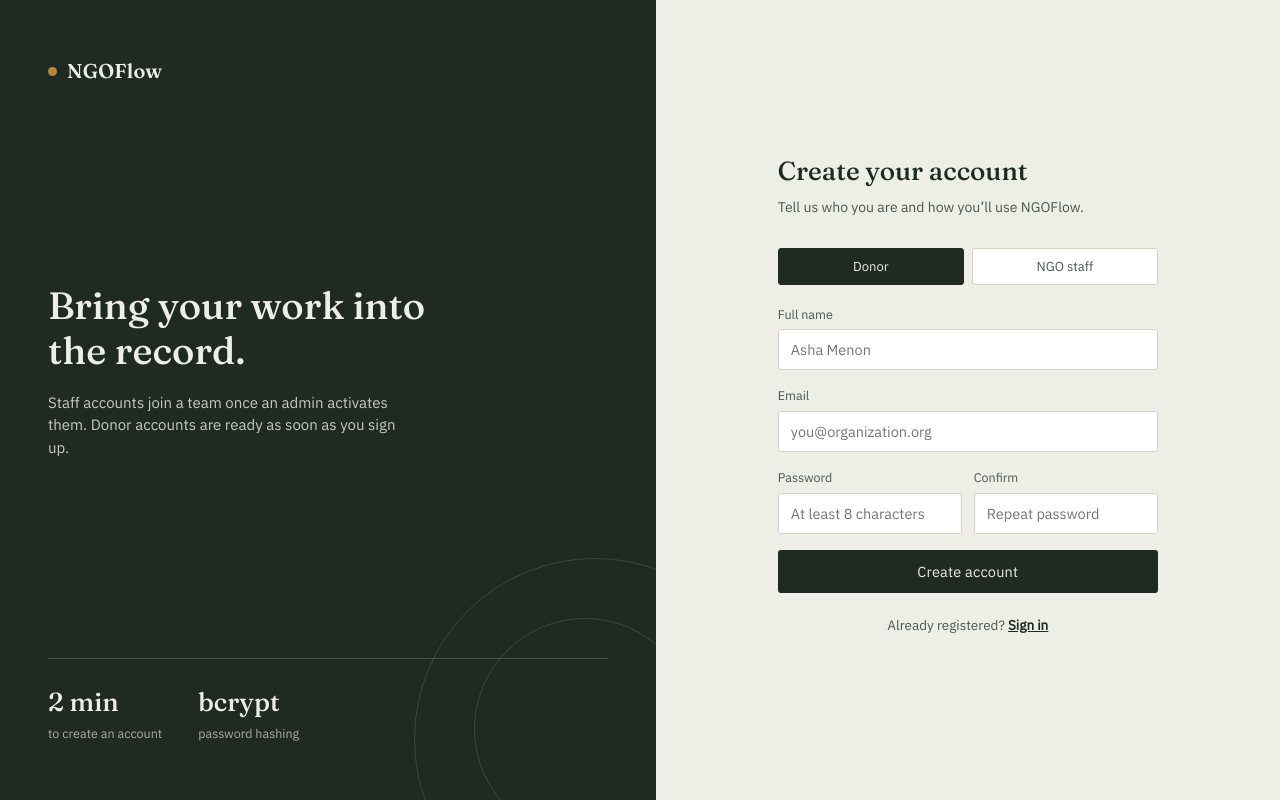
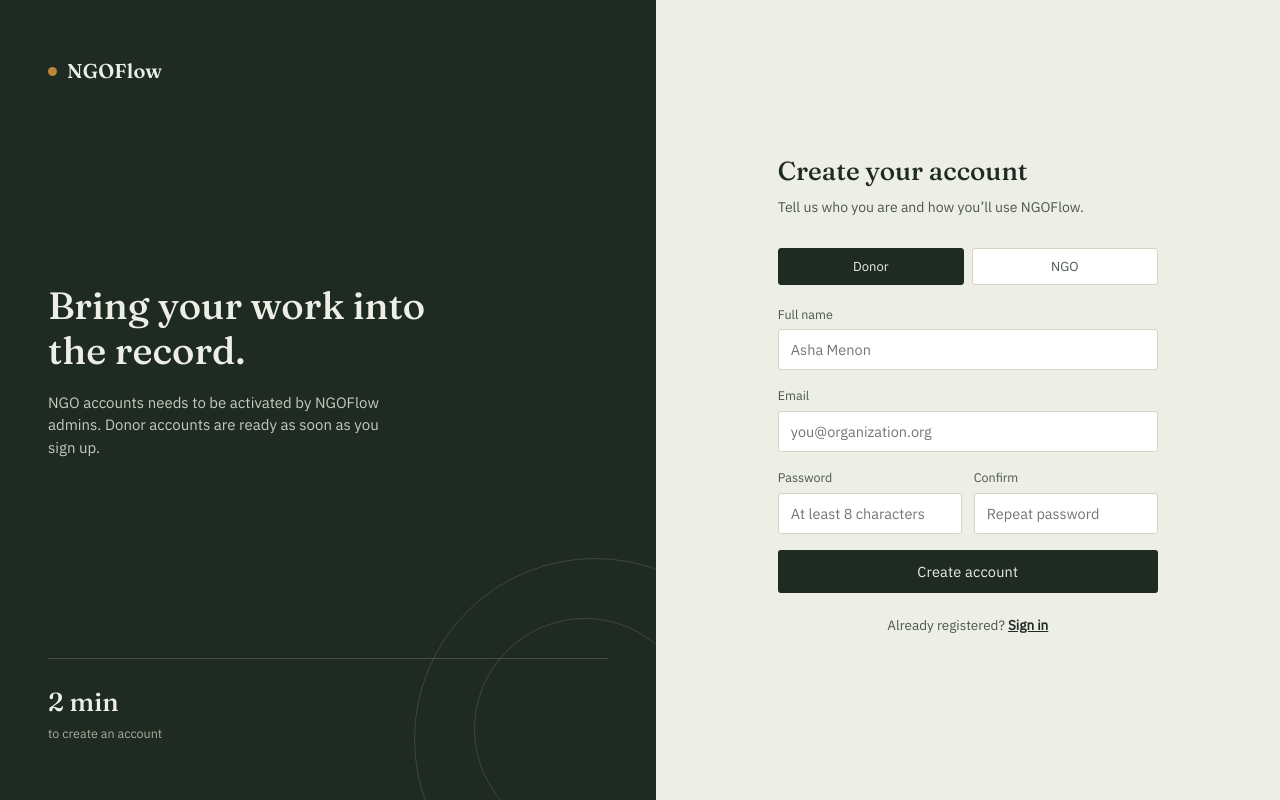
Before and after one commit to Vasudev-v12/NGOFlow, a plain HTML site: page ngo/static/register.html in a window 1280 px wide. Drawn offline with Linux system fonts and the light colour scheme.

Commit message:
service file added

```diff
--- a/ngo/static/register.html
+++ b/ngo/static/register.html
@@ -28,7 +28,7 @@
         <h1>Bring your work into the record.</h1>
 
         <p>
-          Staff accounts join a team once an admin activates them.
+          NGO accounts needs to be activated by NGOFlow admins.
           Donor accounts are ready as soon as you sign up.
         </p>
       </div>
@@ -37,11 +37,6 @@
         <div class="stat">
           <b>2 min</b>
           <span>to create an account</span>
-        </div>
-
-        <div class="stat">
-          <b>bcrypt</b>
-          <span>password hashing</span>
         </div>
       </div>
     </div>
@@ -69,9 +64,9 @@
           <button
             type="button"
             class="role-pill"
-            data-reg-role="staff"
+            data-reg-role="ngo"
           >
-            NGO staff
+            NGO
           </button>
         </div>
 
```
Also changed, not shown: 2 other files.
